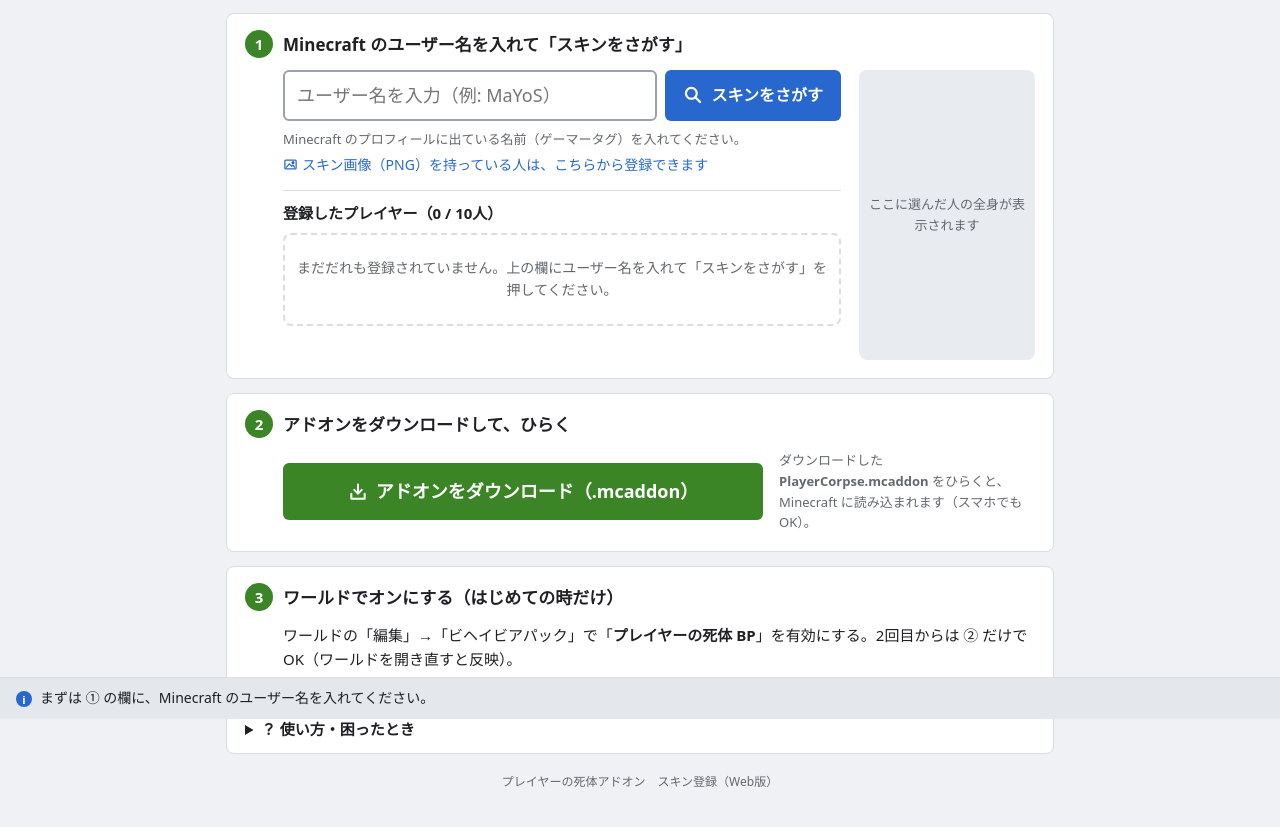
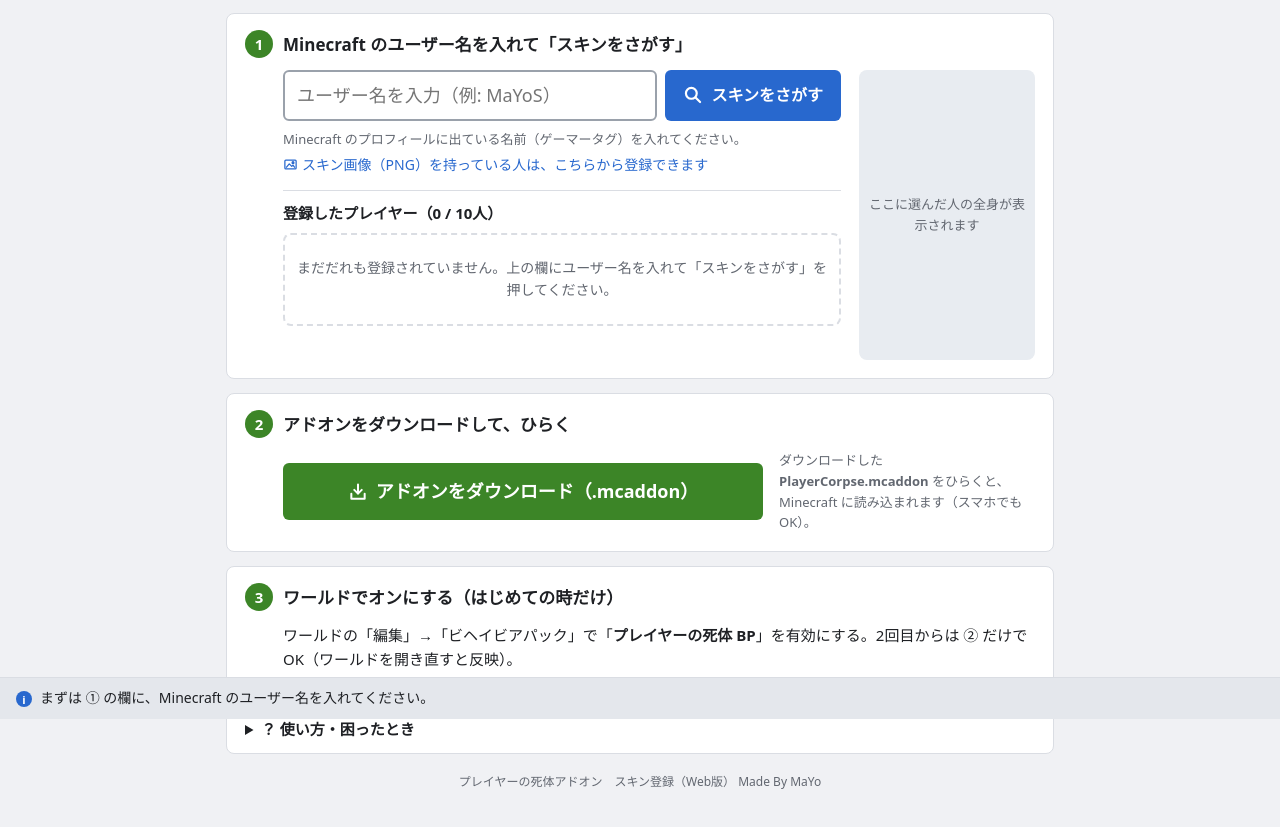
Before and after one commit to Dev-MaY0/CorpseSkinToolPaGe, a plain HTML site: page index.html in a window 1280 px wide. Shown: the part 81-908 px from the top of the page. Drawn offline with Linux system fonts and the light colour scheme.

Commit message:
Add creator name to skin registration message

```diff
--- a/index.html
+++ b/index.html
@@ -222,7 +222,7 @@
       <p>登録した人とスキン画像は、このブラウザの中にだけ保存されます。通信するのは GeyserMC（<code>api.geysermc.org</code>）とスキン画像のサーバー（<code>textures.minecraft.net</code>）だけです。</p>
     </div>
   </details>
-  <p class="small">プレイヤーの死体アドオン　スキン登録（Web版）</p>
+  <p class="small">プレイヤーの死体アドオン　スキン登録（Web版） Made By MaYo</p>
 </main>
 
 <div id="status" class="info" role="status" aria-live="polite"><span class="dot">i</span><span id="statusText">まずは ① の欄に、Minecraft のユーザー名を入れてください。</span></div>
```
